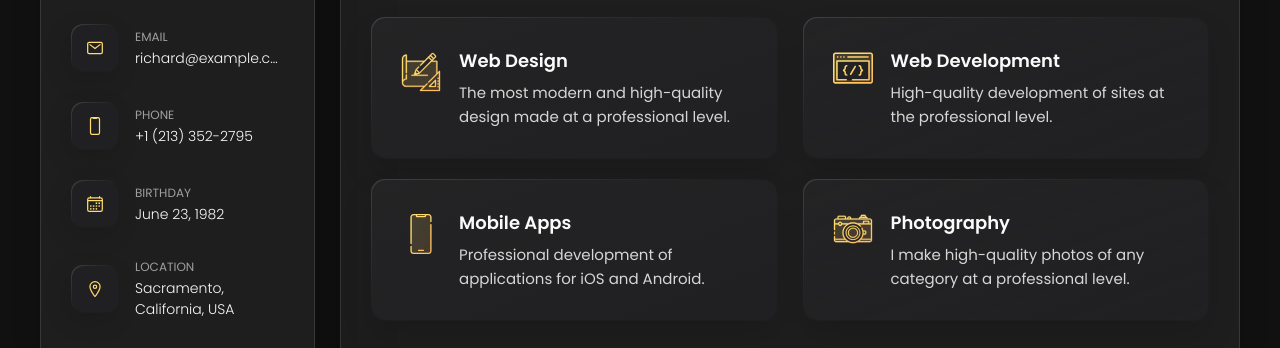
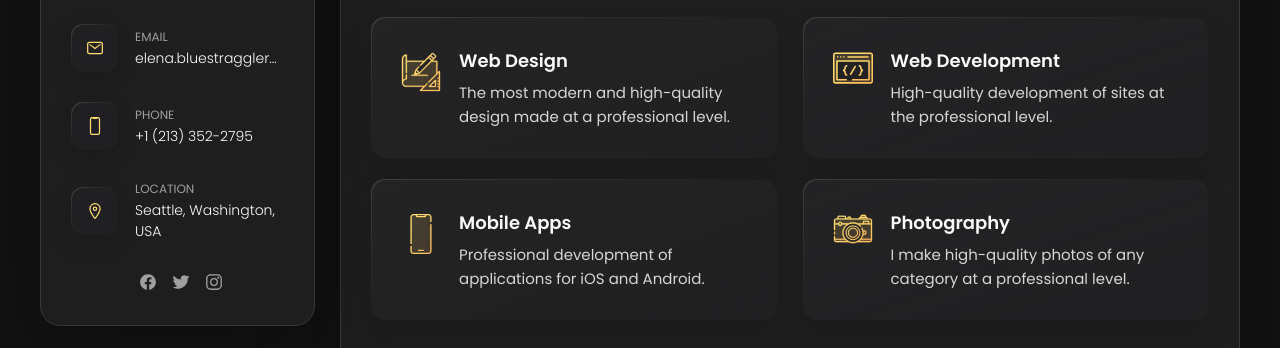
Before and after one commit to Elena-Xuki/personal-website, a plain HTML site: page index.html in a window 1280 px wide. Shown: the part 416-764 px from the top of the page. Drawn offline with nearby package versions, Linux system fonts and the light colour scheme.

Commit message:
changed embedded map

```diff
--- a/index.html
+++ b/index.html
@@ -74,7 +74,7 @@
             <div class="contact-info">
               <p class="contact-title">Email</p>
 
-              <a href="mailto:richard@example.com" class="contact-link">richard@example.com</a>
+              <a href="mailto:elena.bluestraggler@gmail.com" class="contact-link">elena.bluestraggler@gmail.com</a>
             </div>
 
           </li>
@@ -96,27 +96,13 @@
           <li class="contact-item">
 
             <div class="icon-box">
-              <ion-icon name="calendar-outline"></ion-icon>
-            </div>
-
-            <div class="contact-info">
-              <p class="contact-title">Birthday</p>
-
-              <time datetime="1982-06-23">June 23, 1982</time>
-            </div>
-
-          </li>
-
-          <li class="contact-item">
-
-            <div class="icon-box">
               <ion-icon name="location-outline"></ion-icon>
             </div>
 
             <div class="contact-info">
               <p class="contact-title">Location</p>
 
-              <address>Sacramento, California, USA</address>
+              <address>Seattle, Washington, USA</address>
             </div>
 
           </li>
@@ -1146,7 +1132,7 @@
         <section class="mapbox" data-mapbox>
           <figure>
             <iframe
-              src="https://www.google.com/maps/embed?pb=!1m18!1m12!1m3!1d199666.5651251294!2d-121.58334177520186!3d38.56165006739519!2m3!1f0!2f0!3f0!3m2!1i1024!2i768!4f13.1!3m3!1m2!1s0x809ac672b28397f9%3A0x921f6aaa74197fdb!2sSacramento%2C%20CA%2C%20USA!5e0!3m2!1sen!2sbd!4v1647608789441!5m2!1sen!2sbd"
+              src="https://www.google.com/maps/embed/v1/place?key=AIzaSyADyQWIuEqpV5tkbaymUr4YmIfOvaIaXno&q=Space+Needle,Seattle+WA"
               width="400" height="300" loading="lazy"></iframe>
           </figure>
         </section>
```
